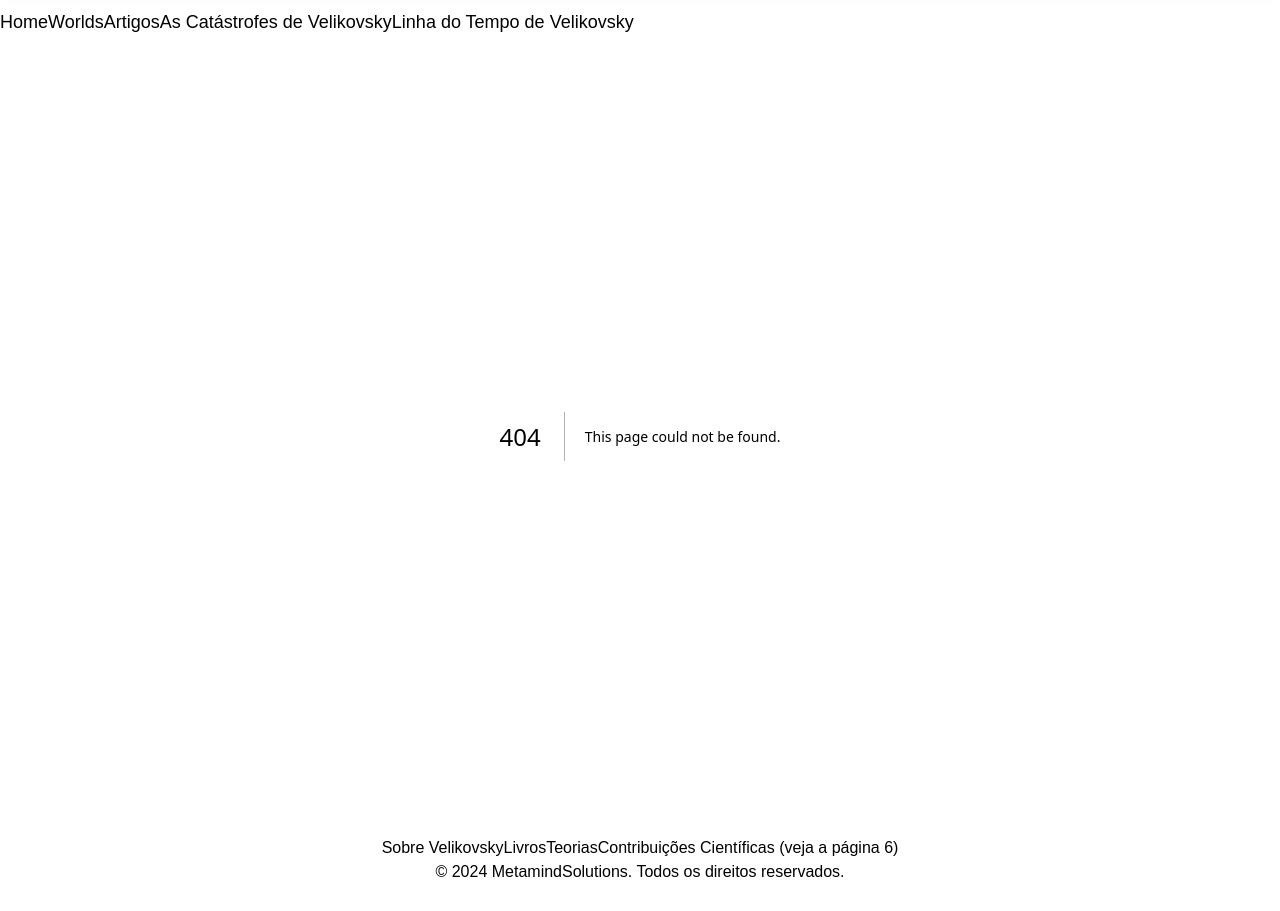
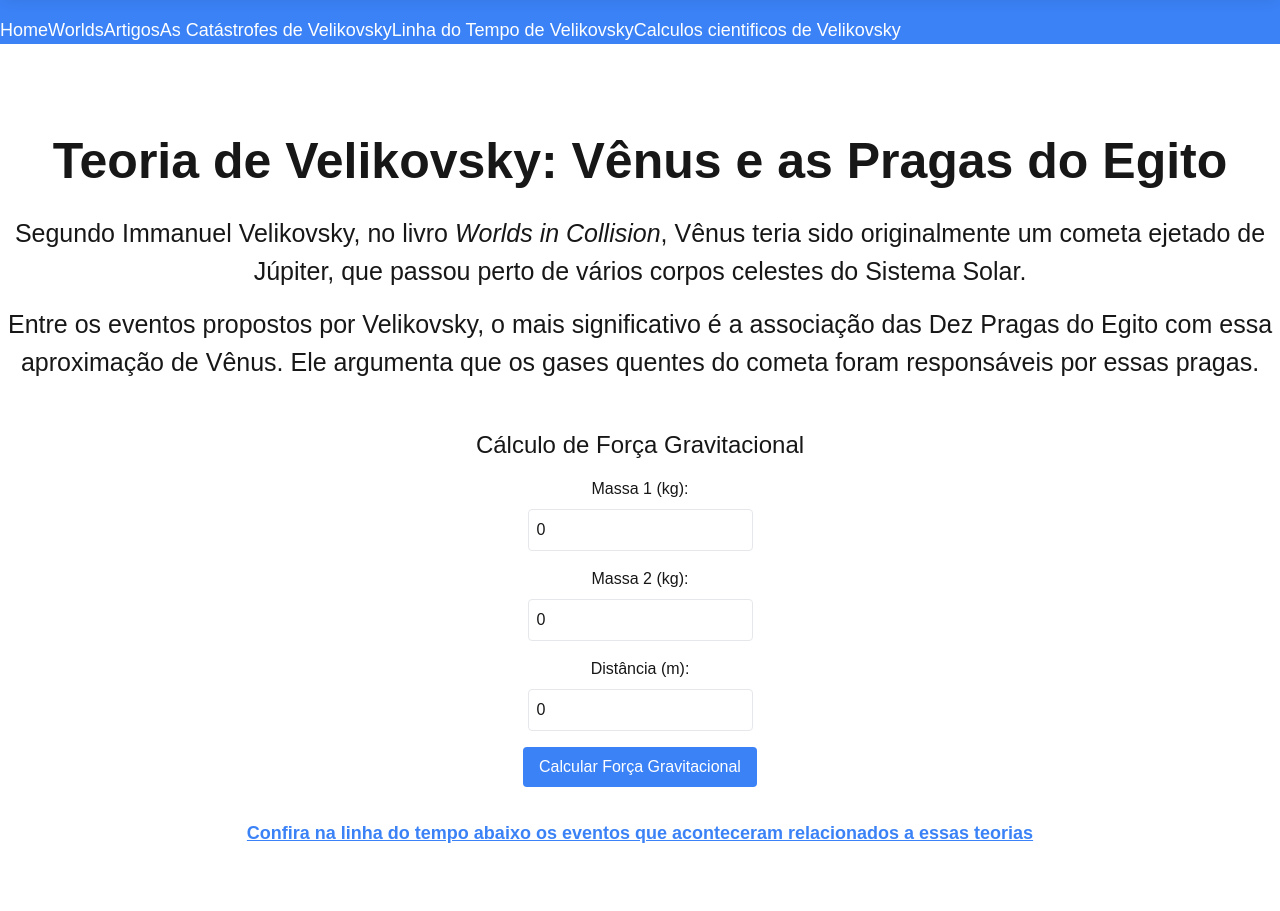
Before and after one commit to ArthurBispo00/CP2--Worlds-in-a-Collision, a Next.js app in the folder my-app/: page /Calculos in a window 1280 px wide. Before the commit this address had no page. Shown: the part 1000-1911 px from the top of the page. Before the commit the page ends 1884 px from the top, so only its background shows below. Built offline with nearby package versions, Linux system fonts and the light colour scheme.

Commit message:
Incluindo a pagina calculos e alterando no menu

```diff
--- a/my-app/src/Components/Menu/index.tsx
+++ b/my-app/src/Components/Menu/index.tsx
@@ -31,6 +31,11 @@ export default function Menu() {
               <a className="text-white hover:text-blue-400 text-lg">Linha do Tempo de Velikovsky</a>
             </Link>
           </li>
+          <li>
+            <Link href="/Calculos" legacyBehavior>
+              <a className="text-white hover:text-blue-400 text-lg">Calculos cientificos de Velikovsky</a>
+            </Link>
+          </li>
         </ul>
       </div>
     </nav>
--- /dev/null
+++ b/my-app/src/app/Calculos/page.tsx
@@ -0,0 +1,100 @@
+"use client"; // Garantir que este componente seja renderizado no lado do cliente
+
+import { useState } from "react";
+import { useRouter } from 'next/navigation'; // Hook useRouter para redirecionamento
+
+export default function CatastrofesPage() {
+  const router = useRouter(); // Inicializa o hook useRouter
+
+  // Estados para os cálculos
+  const [massa1, setMassa1] = useState(0);
+  const [massa2, setMassa2] = useState(0);
+  const [distancia, setDistancia] = useState(0);
+  const [forcaGravitacional, setForcaGravitacional] = useState<number | null>(null);
+
+  // Constante gravitacional
+  const G = 6.674 * Math.pow(10, -11);
+
+  // Função para calcular a força gravitacional
+  const calcularForcaGravitacional = () => {
+    if (massa1 && massa2 && distancia) {
+      const forca = (G * massa1 * massa2) / Math.pow(distancia, 2);
+      setForcaGravitacional(forca);
+    } else {
+      setForcaGravitacional(null);
+    }
+  };
+
+  return (
+    <main className="flex flex-col justify-center items-center text-center pt-20">
+      <article>
+        <h1 className="mb-4" style={{ fontSize: '50px', fontWeight: 'bold' }}>
+          Teoria de Velikovsky: Vênus e as Pragas do Egito
+        </h1>
+        <section id="imagem-descricao">
+          <p className="mb-4" style={{ fontSize: '25px' }}>
+            Segundo Immanuel Velikovsky, no livro <i>Worlds in Collision</i>, Vênus teria sido originalmente um cometa ejetado de Júpiter, que passou perto de vários corpos celestes do Sistema Solar.
+          </p>
+          <p className="mb-4" style={{ fontSize: '25px' }}>
+            Entre os eventos propostos por Velikovsky, o mais significativo é a associação das Dez Pragas do Egito com essa aproximação de Vênus. Ele argumenta que os gases quentes do cometa foram responsáveis por essas pragas.
+          </p>
+        </section>
+      </article>
+
+      <section className="mt-8">
+        <h2 className="text-2xl mb-4">Cálculo de Força Gravitacional</h2>
+        <div className="mb-4">
+          <label className="block mb-2">Massa 1 (kg):</label>
+          <input
+            type="number"
+            value={massa1}
+            onChange={(e) => setMassa1(parseFloat(e.target.value))}
+            className="border rounded p-2"
+          />
+        </div>
+        <div className="mb-4">
+          <label className="block mb-2">Massa 2 (kg):</label>
+          <input
+            type="number"
+            value={massa2}
+            onChange={(e) => setMassa2(parseFloat(e.target.value))}
+            className="border rounded p-2"
+          />
+        </div>
+        <div className="mb-4">
+          <label className="block mb-2">Distância (m):</label>
+          <input
+            type="number"
+            value={distancia}
+            onChange={(e) => setDistancia(parseFloat(e.target.value))}
+            className="border rounded p-2"
+          />
+        </div>
+        <button
+          onClick={calcularForcaGravitacional}
+          className="bg-blue-500 text-white py-2 px-4 rounded"
+        >
+          Calcular Força Gravitacional
+        </button>
+
+        {forcaGravitacional !== null && (
+          <div className="mt-4">
+            <p className="text-lg">Força Gravitacional: {forcaGravitacional.toExponential(2)} N</p>
+          </div>
+        )}
+      </section>
+
+      <a
+        href="#"
+        className="mt-8 text-lg font-bold text-blue-500 underline"
+        onClick={(e) => {
+          e.preventDefault();
+          router.push('/Linhadotempo'); // Redireciona para o componente da linha do tempo
+        }}
+        aria-label="Confira os eventos na linha do tempo"
+      >
+        Confira na linha do tempo abaixo os eventos que aconteceram relacionados a essas teorias
+      </a>
+    </main>
+  );
+}
```
